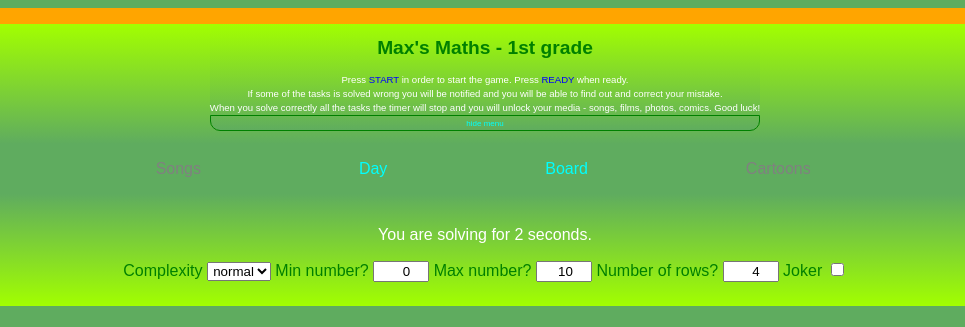
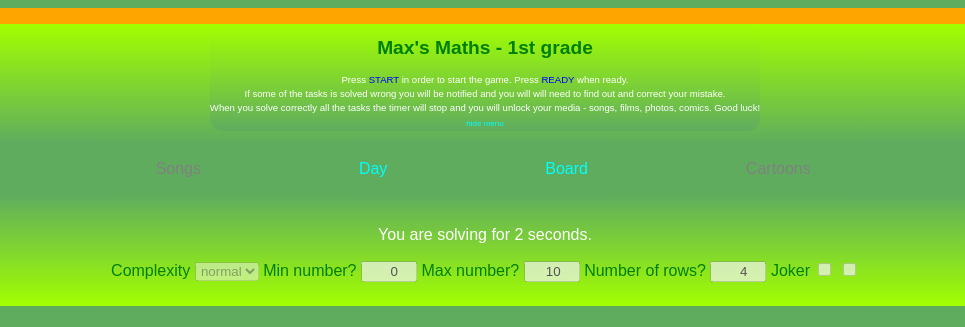
Before and after one commit to KuzmanovV/FunnySchool, a website with bundled scripts: page index.html in a window 1280 px wide. Both pictures are taken after a click on the button "START". Shown: the top 327 px of the page, 155-1120 px from the left. Built offline with nearby package versions, Linux system fonts and the light colour scheme.

Commit message:
all before joker accomplished

```diff
--- a/index.html
+++ b/index.html
@@ -22,13 +22,13 @@
           </p>
           <p>
             If some of the tasks is solved wrong you will be notified and you
-            will be able to find out and correct your mistake.
+            will will need to find out and correct your mistake.
           </p>
           <p>
             When you solve correctly all the tasks the timer will stop and you
             will unlock your media - songs, films, photos, comics. Good luck!
           </p>
-          <button class="headerHide">hide menu</button>
+          <button class="headerHide indexMenu">hide menu</button>
         </div>
         <img class="maxImg" src="../static/img/Max.jpg" alt="MaxsImg" />
       </div>
@@ -63,7 +63,8 @@
           <label>Number of rows?</label>
           <input class="controlInput control" type="number" value="4" />
           <label>Joker</label>
-          <input class="joker control" type="checkbox"/>
+          <input class="joker1 control" type="checkbox" />
+          <input class="joker2 control" type="checkbox" disabled/>
           <button class="start">START</button>
         </form>
       </div>
--- a/main.js
+++ b/main.js
@@ -18,6 +18,12 @@ const eStartButton = document.querySelector('.start');
 eStartButton.addEventListener('click', start);
 function start(event) {
   event.preventDefault();
+  document.querySelector('.complexityInput').setAttribute('disabled','');
+  document.querySelector('.minNumInput').setAttribute('disabled','');
+  document.querySelector('.maxNumInput').setAttribute('disabled','');
+  document.querySelector('.controlInput').setAttribute('disabled','');
+  document.querySelector('.joker1').setAttribute('disabled','');
+  document.querySelector('.joker2').setAttribute('disabled','');
   eStartButton.style.setProperty('display', 'none');
   document.querySelector('.submit').style.setProperty('display', 'block');
   setInterval(incrementSeconds, 1000);
@@ -102,6 +108,12 @@ function submit() {
   let rowsNumber = document.querySelector('.controlInput').value;
 
   for (let i = 0; i < rowsNumber; i++) {
+    let zeroNumber = 0;
+    if (document.querySelectorAll('.zeroNumber')[i]) {
+      zeroNumber = Number(
+        document.querySelectorAll('.zeroNumber')[i].value
+      );
+    }
     let firstNumber = Number(
       document.querySelectorAll('.firstNumber')[i].value
     );
@@ -111,11 +123,11 @@ function submit() {
     let result = Number(document.querySelectorAll('.result')[i].value);
 
     if ((i + 1) % 2 != 0) {
-      if (firstNumber + secondNumber != result) {
+      if (zeroNumber + firstNumber + secondNumber != result) {
         correctFlag = false;
       }
     } else {
-      if (firstNumber - secondNumber != result) {
+      if (zeroNumber + firstNumber - secondNumber != result) {
         correctFlag = false;
       }
     }
--- a/style.css
+++ b/style.css
@@ -187,6 +187,10 @@ footer {
     display: none;
 }
 
+.indexMenu{
+    border: none;
+}
+
 .submit{
     display: none;
 }
```
